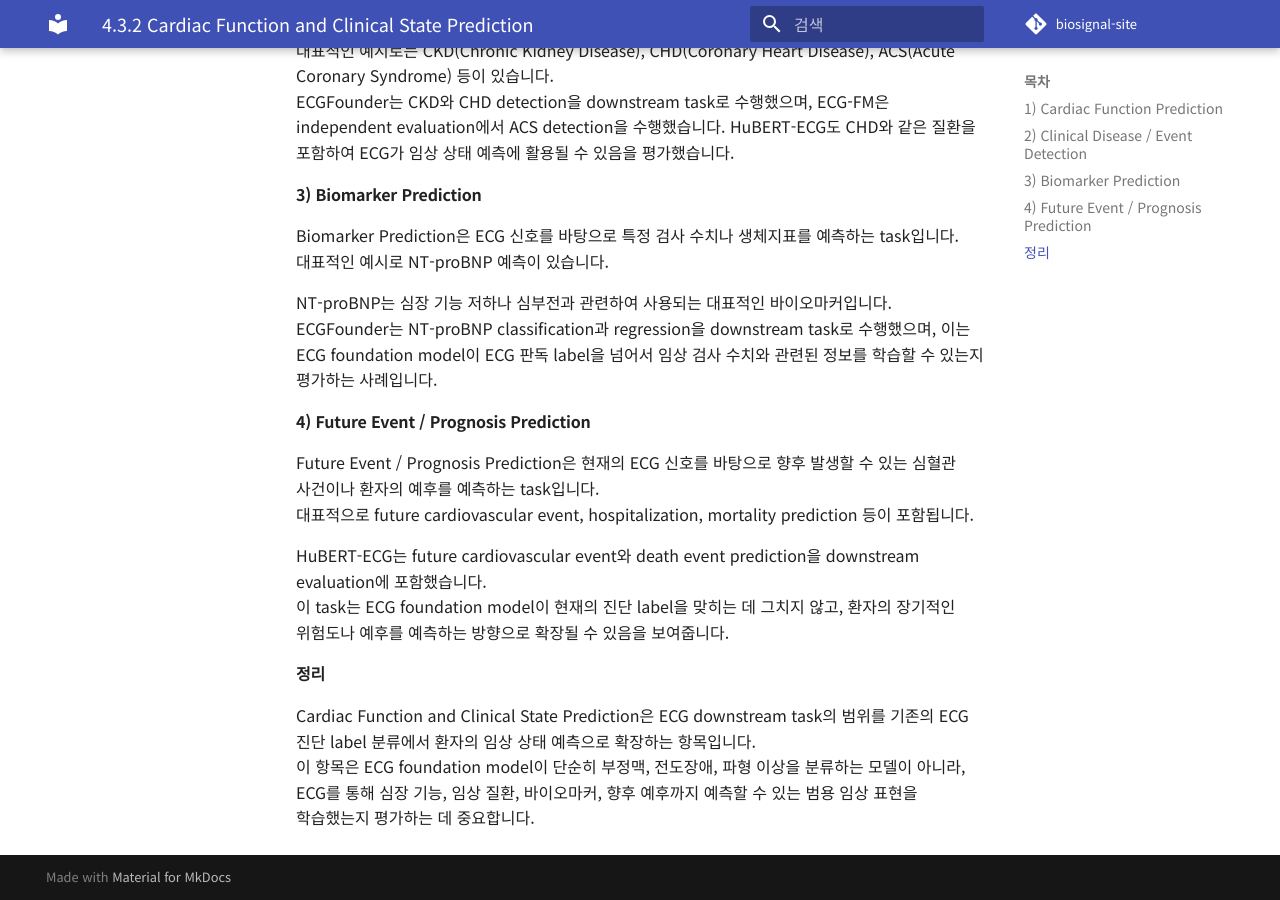
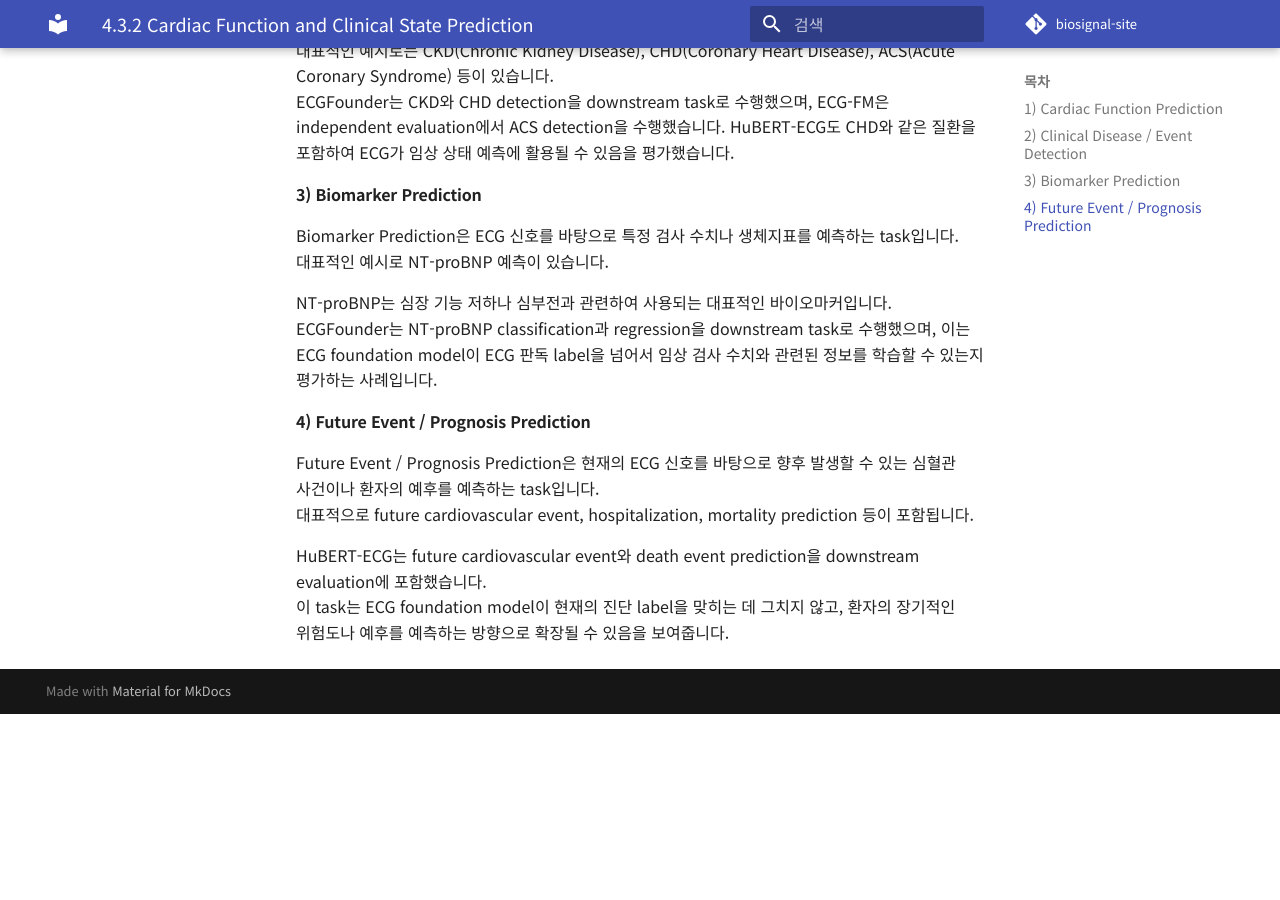
Before and after one commit to iwantjeonyeok/biosignal-site, an MkDocs documentation site: the page built from docs/ecg/4-ecg-데이터셋의-정제-및-활용-방안/4-3-downstream-task/4-3-2-Cardiac-Function-and-Clinical-State-Prediction.md, in a window 1280 px wide and 900 px high, scrolled down 1314 px. Built offline with MkDocs 1.6.1 and Material for MkDocs 9.7.7, drawn with Linux system fonts in a browser that asks for light colours; comment, search, counter and statistics services are not loaded; after the commit the page ends 2028 px from its top, so only the background shows below that.

Commit message:
Update 4-3-2-Cardiac-Function-and-Clinical-State-Prediction.md

```diff
--- a/docs/ecg/4-ecg-데이터셋의-정제-및-활용-방안/4-3-downstream-task/4-3-2-Cardiac-Function-and-Clinical-State-Prediction.md
+++ b/docs/ecg/4-ecg-데이터셋의-정제-및-활용-방안/4-3-downstream-task/4-3-2-Cardiac-Function-and-Clinical-State-Prediction.md
@@ -42,8 +42,3 @@ Future Event / Prognosis Prediction은 현재의 ECG 신호를 바탕으로 향
 
 HuBERT-ECG는 future cardiovascular event와 death event prediction을 downstream evaluation에 포함했습니다.
 이 task는 ECG foundation model이 현재의 진단 label을 맞히는 데 그치지 않고, 환자의 장기적인 위험도나 예후를 예측하는 방향으로 확장될 수 있음을 보여줍니다.
-
-#### 정리
-
-Cardiac Function and Clinical State Prediction은 ECG downstream task의 범위를 기존의 ECG 진단 label 분류에서 환자의 임상 상태 예측으로 확장하는 항목입니다.
-이 항목은 ECG foundation model이 단순히 부정맥, 전도장애, 파형 이상을 분류하는 모델이 아니라, ECG를 통해 심장 기능, 임상 질환, 바이오마커, 향후 예후까지 예측할 수 있는 범용 임상 표현을 학습했는지 평가하는 데 중요합니다.
```
